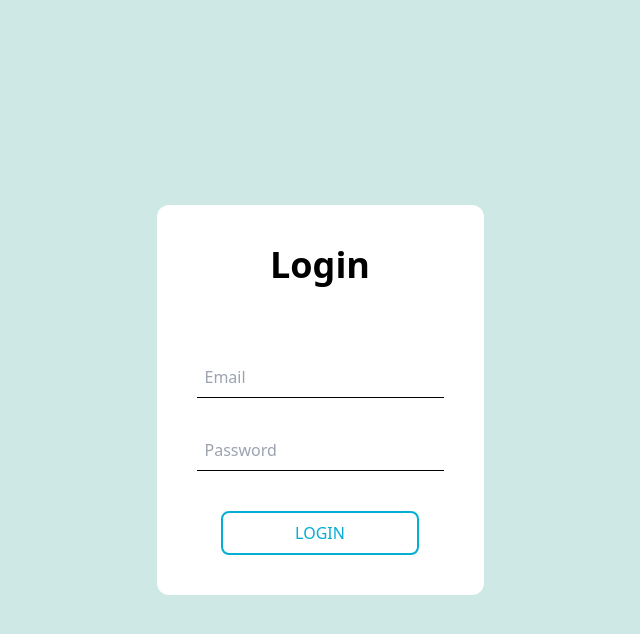
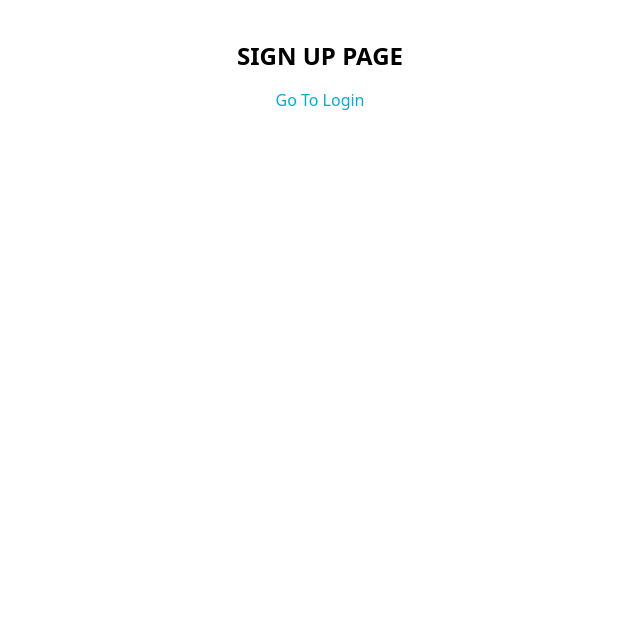
Before and after one commit to aayushbatra02/polling-system, a Vue app: page /#/signup in a window 1280 px wide. Before the commit this address led to /login. Shown: the top 634 px of the page, without its empty margins (320-960 px from the left). Built offline with nearby package versions, Linux system fonts and the light colour scheme.

Commit message:
API Integration

```diff
--- a/package.json
+++ b/package.json
@@ -8,6 +8,7 @@
     "lint": "vue-cli-service lint"
   },
   "dependencies": {
+    "axios": "^1.6.8",
     "core-js": "^3.8.3",
     "pinia": "^2.1.7",
     "vue": "^3.2.13",
@@ -16,6 +17,7 @@
   "devDependencies": {
     "@babel/core": "^7.12.16",
     "@babel/eslint-parser": "^7.12.16",
+    "@iconify/vue": "^4.1.2",
     "@vue/cli-plugin-babel": "~5.0.0",
     "@vue/cli-plugin-eslint": "~5.0.0",
     "@vue/cli-plugin-router": "~5.0.0",
--- a/src/main.js
+++ b/src/main.js
@@ -6,4 +6,4 @@ import './index.css'
 
 const pinia = createPinia();
 
-createApp(App).use(router).use(pinia).mount('#app')
+createApp(App).use(pinia).use(router).mount('#app')
--- a/src/router/index.js
+++ b/src/router/index.js
@@ -1,27 +1,45 @@
-import { createRouter, createWebHistory } from "vue-router";
+import { createRouter, createWebHashHistory } from "vue-router";
 import NotFoundVue from "@/views/NotFoundView.vue";
+import { useAuthStore } from "@/stores/AuthStore.js";
 
 const routes = [
   {
     path: "/",
-    name: "home",
+    name: "Home",
     component: () => import("@/views/HomeView.vue"),
   },
   {
     path: "/login",
-    name: "login",
+    name: "Login",
     component: () => import("@/views/LoginView.vue"),
   },
   {
+    path: "/signup",
+    name: "Signup",
+    component: () => import("@/views/SignupView.vue"),
+  },
+  {
+    path: "/poll-list",
+    name: "PollList",
+    component: () => import("@/views/PollListView.vue"),
+  },
+  {
     path: "/:pathMatch(.*)*",
-    name: "notFound",
+    name: "NotFound",
     component: NotFoundVue,
   },
 ];
 
 const router = createRouter({
-  history: createWebHistory(process.env.BASE_URL),
+  history: createWebHashHistory(process.env.BASE_URL),
   routes,
 });
 
+router.beforeEach((to, from, next) => {
+  const authStore = useAuthStore();
+  if (to.name !== "Login" && to.name !== "Signup" && !authStore.isUserAuthenticated)
+    next({ name: "Login" });
+  else next();
+});
+
 export default router;
--- a/src/stores/AuthStore.js
+++ b/src/stores/AuthStore.js
@@ -1,12 +1,38 @@
+import router from "@/router";
+import axios from "axios";
 import { defineStore } from "pinia";
 import { reactive, toRefs } from "vue";
+
+const url = "https://c134-119-82-71-56.ngrok-free.app/";
 
 export const useAuthStore = defineStore("authStore", () => {
   const state = reactive({
     isUserAuthenticated: false,
+    error: null,
+    userDetails: null,
   });
 
+  const handleLogin = async (email, password) => {
+    try {
+      state.error = null;
+      const res = await axios.post(`${url}user/login`, {
+        email,
+        password,
+      });
+      if (res?.status === 200) {
+        const data = res?.data;
+        state.userDetails = data?.user;
+        state.isUserAuthenticated = true;
+        localStorage.setItem("token", data?.token);
+        router.push("/poll-list");
+      }
+    } catch (e) {
+      state.error = e.response.data.message;
+    }
+  };
+
   return {
+    handleLogin,
     ...toRefs(state),
   };
 });
--- a/src/views/HomeView.vue
+++ b/src/views/HomeView.vue
@@ -6,15 +6,5 @@
 </template>
 
 <script setup>
-import { useAuthStore } from "@/stores/AuthStore";
-import { storeToRefs } from "pinia";
-import { useRouter } from "vue-router";
 
-const router = useRouter();
-const authStore = useAuthStore();
-const { isUserAuthenticated } = storeToRefs(authStore);
-console.log(isUserAuthenticated.value);
-if (!isUserAuthenticated.value) {
-  router.push("/login");
-}
 </script>
--- a/src/views/LoginView.vue
+++ b/src/views/LoginView.vue
@@ -1,10 +1,10 @@
 <template>
   <div class="bg-backgroungColor h-[100vh] flex justify-center items-center">
-    <div class="bg-white p-10 flex flex-col items-center rounded-xl">
-      <h1 class="text-4xl font-bold mb-10">Login</h1>
+    <div class="bg-white p-5 md:p-10 lg:p-15 lg:px-20 flex flex-col items-center rounded-xl">
+      <h1 class="text-2xl md:text-4xl font-bold md:mb-10">Login</h1>
       <div class="mt-8">
         <input
-          class="border-b border-black p-2 outline-none"
+          class="border-b border-black md:p-2 outline-none"
           type="text"
           placeholder="Email"
           v-model.trim="loginData.email"
@@ -12,28 +12,57 @@
         />
         <p class="text-red">{{ errorMessage.email }}</p>
       </div>
-      <div class="mt-8">
-        <input
-          class="border-b border-black p-2 outline-none"
-          type="password"
-          placeholder="Password"
-          v-model="loginData.password"
-          @input="validatePassword"
-        />
+      <div class="my-8">
+        <div class="flex relative">
+          <input
+            class="md:p-2 border-b border-black outline-none"
+            :type="showPassword ? 'text' : 'password'"
+            placeholder="Password"
+            v-model="loginData.password"
+            @input="validatePassword"
+          />
+          <Icon
+            v-if="showPassword"
+            @click="togglePassword(false)"
+            class="absolute bottom-3 right-3 cursor-pointer w-5 h-5"
+            icon="mdi:eye-off-outline"
+          />
+          <Icon
+            v-else
+            @click="togglePassword(true)"
+            class="absolute bottom-3 right-3 cursor-pointer w-5 h-5"
+            icon="mdi:eye-outline"
+          />
+        </div>
         <p class="text-red">{{ errorMessage.password }}</p>
       </div>
+      <p class="text-red mb-4" v-if="error && showFetchError">{{ error }}</p>
       <button
         @click="loginHandler"
-        class="mt-10 border-2 border-blue text-blue w-[80%] py-2 rounded-lg hover:bg-blue hover:text-white"
+        class="mt-4 border-2 border-blue text-blue w-[100%] py-2 rounded-lg hover:bg-blue hover:text-white"
       >
         LOGIN
       </button>
+      <p class="mt-8">
+        Dont't have an account?
+        <RouterLink to="/signup" class="text-blue ml-2">Sign up</RouterLink>
+      </p>
     </div>
   </div>
 </template>
 
 <script setup>
-import { reactive, ref } from "vue";
+import { useAuthStore } from "@/stores/AuthStore";
+import { onMounted, reactive, ref } from "vue";
+import { Icon } from "@iconify/vue";
+import { storeToRefs } from "pinia";
+
+const authStore = useAuthStore();
+const { error, isUserAuthenticated } = storeToRefs(authStore);
+
+onMounted(() => {
+  isUserAuthenticated.value = false;
+});
 
 const loginData = reactive({
   email: "",
@@ -47,12 +76,15 @@ const errorMessage = reactive({
 
 const doValidation = ref(false);
 
+const showFetchError = ref(false);
+
 const loginHandler = () => {
   doValidation.value = true;
   validateEmail();
   validatePassword();
   if (!errorMessage.email && !errorMessage.password) {
-    console.log("Logged In");
+    showFetchError.value = true;
+    authStore.handleLogin(loginData.email, loginData.password);
   }
 };
 
@@ -65,11 +97,12 @@ const checkEmail = (email) => {
 };
 
 const validateEmail = () => {
+  showFetchError.value = false;
   if (doValidation.value) {
     if (!loginData.email) {
       errorMessage.email = "Email Required";
-    } else if(!checkEmail(loginData.email)) {
-      errorMessage.email = 'Invalid Email'
+    } else if (!checkEmail(loginData.email)) {
+      errorMessage.email = "Invalid Email";
     } else {
       errorMessage.email = "";
     }
@@ -77,6 +110,7 @@ const validateEmail = () => {
 };
 
 const validatePassword = () => {
+  showFetchError.value = false;
   if (doValidation.value) {
     if (!loginData.password) {
       errorMessage.password = "Password Required";
@@ -85,4 +119,10 @@ const validatePassword = () => {
     }
   }
 };
+
+const showPassword = ref(false);
+
+const togglePassword = (bool) => {
+  showPassword.value = bool;
+};
 </script>
--- /dev/null
+++ b/src/views/PollListView.vue
@@ -0,0 +1,9 @@
+<template>
+  <div class="text-2xl text-center font-bold mt-10">
+    POLL LIST PAGE
+  </div>
+</template>
+
+<script setup>
+
+</script>
--- /dev/null
+++ b/src/views/SignupView.vue
@@ -0,0 +1,9 @@
+<template>
+  <div>
+    <div class="text-2xl text-center font-bold mt-10">SIGN UP PAGE</div>
+    <RouterLink class="text-blue block text-center my-4" to="/login">Go To Login</RouterLink>
+  </div>
+</template>
+
+<script setup>
+</script>
```
Also changed, not shown: 2 other files (tests, documents, lock files or other folders).
